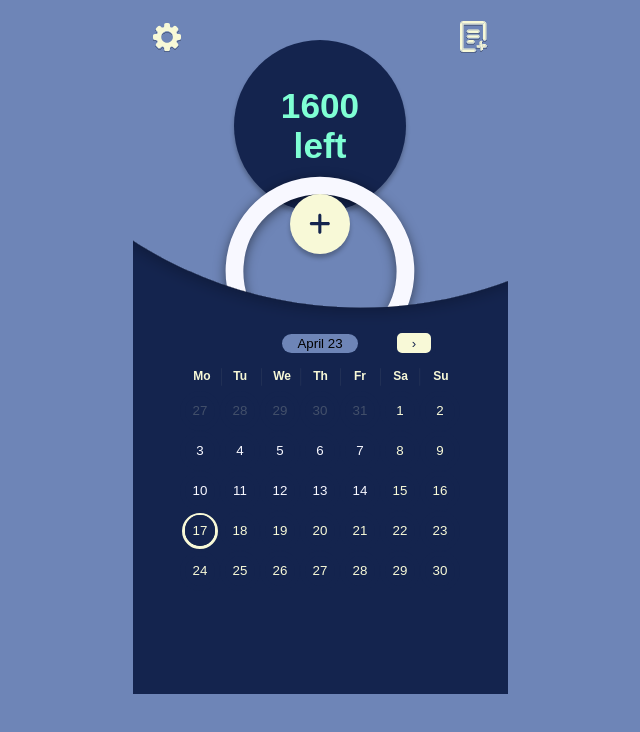
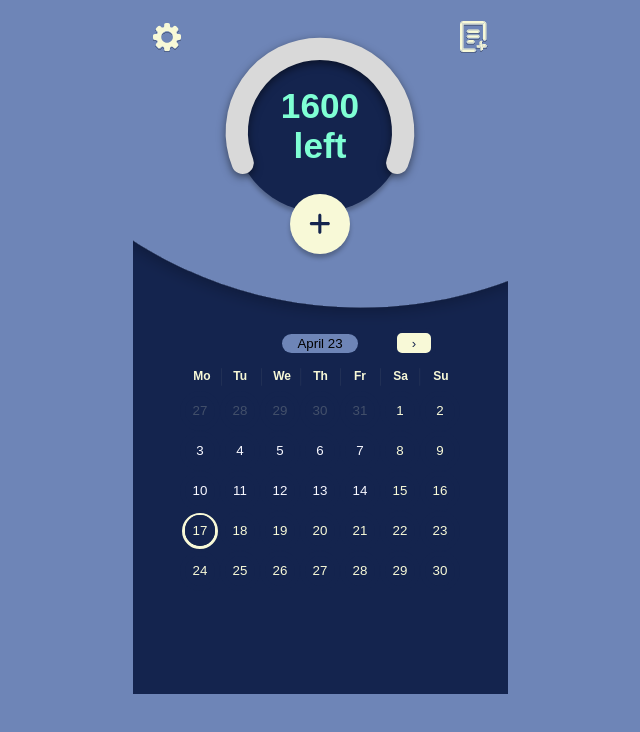
Before and after one commit to WE-Kaito/calorie-and-workout-tracker-neuefische-capstone, a Next.js app: page / in a window 1280 px wide. Shown: the top 732 px of the page, without its empty margins (320-960 px from the left). Built offline with nearby package versions, Linux system fonts and the light colour scheme.

Commit message:
added progress bar for consumed

```diff
--- a/components/IndexPage/Bar.js
+++ b/components/IndexPage/Bar.js
@@ -1,56 +1,41 @@
-export default function Bar(consumed, goal) {
-  const percentage = (consumed / goal) * 100;
-
-  if (typeof document !== "undefined") {
-    // Get all the Meters
-    const meters = document.querySelectorAll("svg[data-value] .meter");
-
-    meters.forEach((path) => {
-      let length = path.getTotalLength();
-      path.style.strokeDashoffset = length;
-      path.style.strokeDasharray = length;
-      let value = parseInt(path.parentNode.getAttribute("data-value"));
-      let to = length * ((100 - value) / 100);
-      path.getBoundingClientRect();
-      path.style.strokeDashoffset = Math.max(0, to);
-    });
-  }
-
+export default function Bar(percentage, svgRef) {
   return (
     <svg
+      ref={svgRef}
+      pointerEvents="none"
       xmlns="http://www.w3.org/2000/svg"
-      height="222"
-      width="222"
+      height="262"
+      width="262"
       viewBox="0 0 200 200"
       data-value={`${percentage}`}
       style={{
         willChange: "auto",
-        strokeWidth: "16px",
+        strokeWidth: "17px",
         strokeMiterlimit: "round",
         strokeLinecap: "round",
         transition: "stroke-dashoffset 850ms ease-in-out",
         position: "absolute",
-        top: "160px",
-        left: "29px",
-        filter: "drop-shadow(0px 3px 6px rgba(0, 0, 0, 0.5))",
+        top: "-33px",
+        left: "9px",
+        filter: "drop-shadow(0px 3px 4px rgba(0, 0, 0, 0.5))",
       }}
     >
       <path
-        class="bg"
-        stroke="var(--5)"
-        d="M41 149.5a77 77 0 1 1 117.93 0"
+        className="bg"
+        stroke="var(--11)"
+        d="M41 149.5a63.5 63.5 0 1 1 117.93 0"
         fill="none"
         style={{
           pointerEvents: "none",
         }}
       />
       <path
-        class="meter"
-        stroke="#09c"
-        d="M41 149.5a77 77 0 1 1 117.93 0"
+        className="meter"
+        stroke={percentage < 100 ? "var(--6)" : "var(--10)"}
+        d="M41 149.5a63.5 63.5 0 1 1 117.93 0"
         fill="none"
-        stroke-dasharray="350"
-        stroke-dashoffset="350"
+        strokeDasharray="350"
+        strokeDashoffset="350"
       />
     </svg>
   );
--- a/pages/index.js
+++ b/pages/index.js
@@ -45,6 +45,9 @@ export default function HomePage() {
   const [isQSVisible, setIsQSVisible] = useState(false);
   const [isAddCaloriesButtonVisible, setIsAddCaloriesButtonVisible] =
     useState(true);
+  const todaysGoal = calorieGoals.find((entry) => entry.date === unixDate).goal;
+
+  const [percentage, setPercentage] = useState(0);
 
   function handleWindowClosing() {
     setIsListVisible(false);
@@ -52,6 +55,21 @@ export default function HomePage() {
     setIsQSVisible(false);
   }
 
+  const svgRef = useRef(null);
+
+  useEffect(() => {
+    setPercentage((getCaloriesConsumed() / todaysGoal) * 100);
+    const meters = document.querySelectorAll("svg[data-value] .meter");
+    meters.forEach((path) => {
+      let length = path.getTotalLength();
+      path.style.strokeDashoffset = length;
+      path.style.strokeDasharray = length;
+      let value = parseInt(path.parentNode.getAttribute("data-value"));
+      let to = length * ((100 - value) / 100);
+      path.getBoundingClientRect();
+      path.style.strokeDashoffset = Math.max(0, to);
+    });
+  }, []);
   useEffect(() => {
     setIsLoading(false);
   }, []);
@@ -60,7 +78,21 @@ export default function HomePage() {
     if (!history.some((entry) => entry.date === unixDate)) {
       setIsListVisible(false);
     }
+    setPercentage((getCaloriesConsumed() / todaysGoal) * 100);
   }, [history]);
+
+  useEffect(() => {
+    const meters = document.querySelectorAll("svg[data-value] .meter");
+    meters.forEach((path) => {
+      let length = path.getTotalLength();
+      path.style.strokeDashoffset = length;
+      path.style.strokeDasharray = length;
+      let value = parseInt(path.parentNode.getAttribute("data-value"));
+      let to = length * ((100 - value) / 100);
+      path.getBoundingClientRect();
+      path.style.strokeDashoffset = Math.max(0, to);
+    });
+  }, [percentage]);
 
   useEffect(() => {
     isListVisible || isFormVisible
@@ -80,8 +112,6 @@ export default function HomePage() {
       : 0; // returns the sum of calories consumed
   }
 
-  const todaysGoal = calorieGoals.find((entry) => entry.date === unixDate).goal;
-
   function getGoalExceeded() {
     return history.find((entry) => entry.date === unixDate)
       ? todaysGoal >= getCaloriesConsumed() // returns true if the sum of calories is less than the corresponding goal
@@ -100,10 +130,21 @@ export default function HomePage() {
     return <LoadingDisplay>█████████████████████████████▒▒▒▒▒</LoadingDisplay>;
   }
 
+  const meters = document.querySelectorAll("svg[data-value] .meter");
+  meters.forEach((path) => {
+    let length = path.getTotalLength();
+    path.style.strokeDashoffset = length;
+    path.style.strokeDasharray = length;
+    let value = parseInt(path.parentNode.getAttribute("data-value"));
+    let to = length * ((100 - value) / 100);
+    path.getBoundingClientRect();
+    path.style.strokeDashoffset = Math.max(0, to);
+  });
+
   return (
     <>
       <StyledDiv>
-        {Bar(getCaloriesConsumed(), todaysGoal)}
+        {Bar(percentage, svgRef)}
         {/* navigation & settings */}
         <HeadingButtons>
           <SettingsButton
--- a/styles.js
+++ b/styles.js
@@ -24,6 +24,7 @@ export default createGlobalStyle`
     --8: #c4d7e0;
     --9: #00A36C;
     --10: crimson;
+    --11: #D9D9D9;
 
     --font1: ${roboto.style.fontFamily}, serif;
   }
```
Also changed, not shown: assets/GradientImage.png (added).
